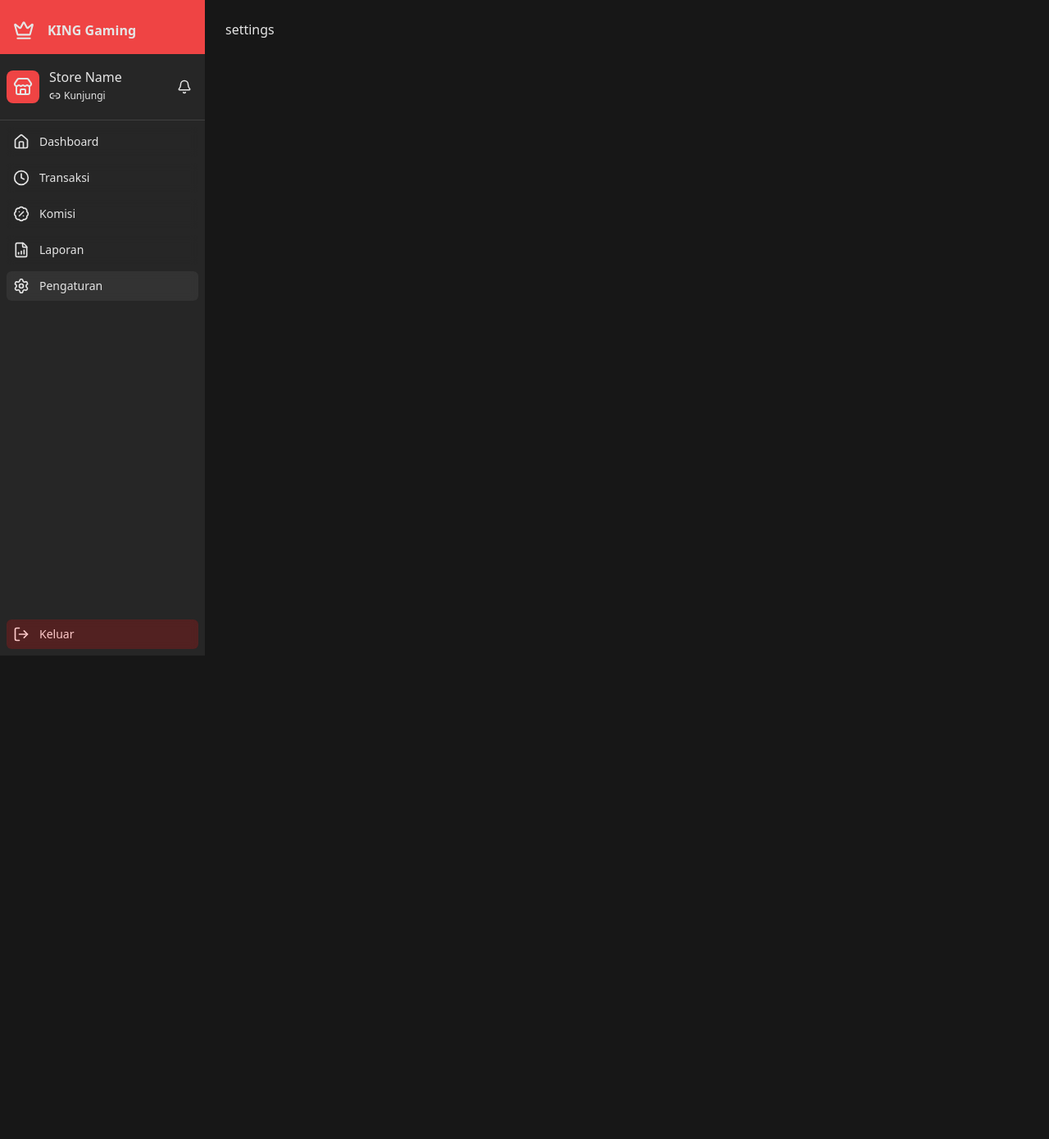
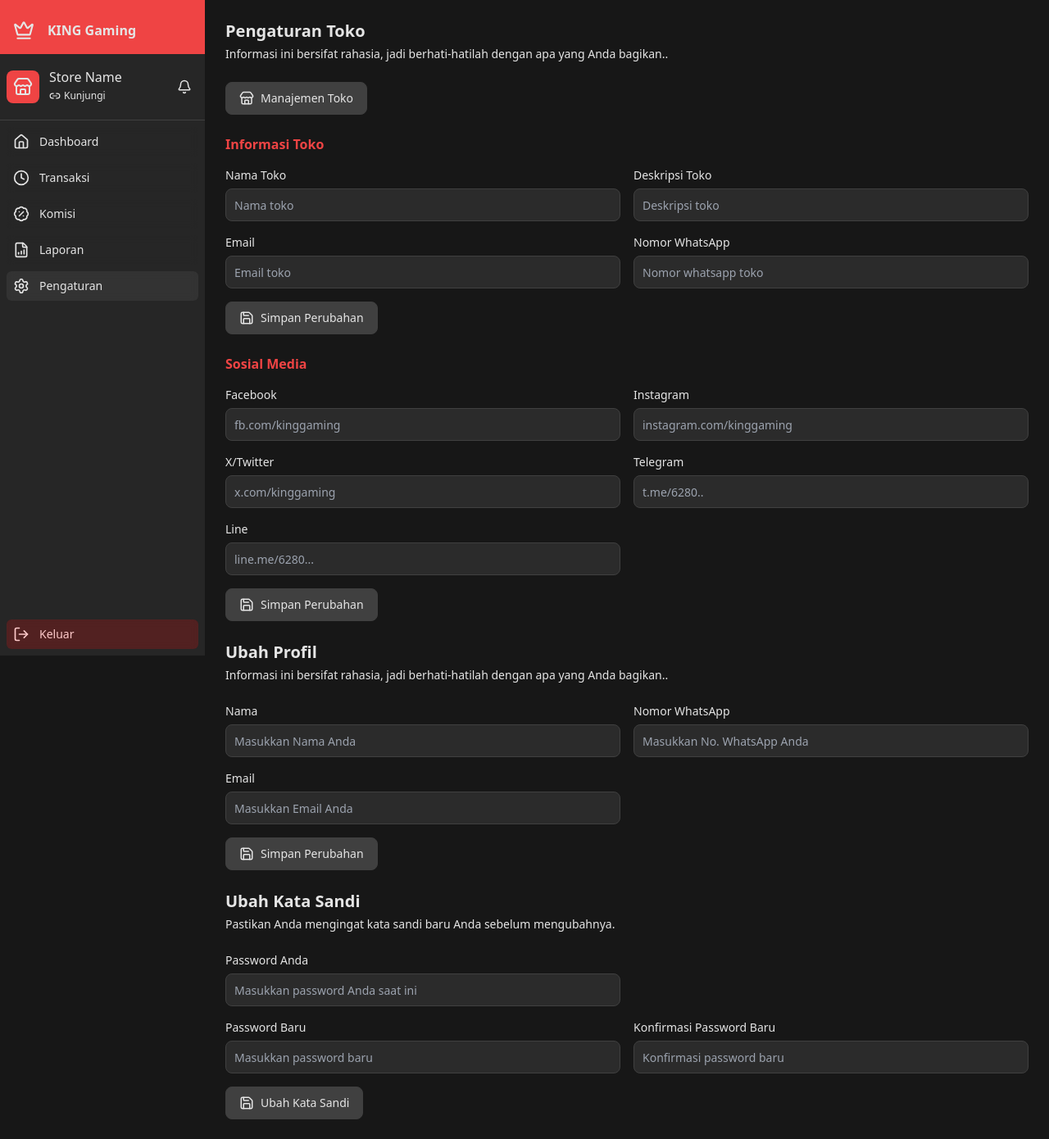
Before and after one commit to nvdstore/king-play, a SvelteKit app: page /dashboard/settings in a window 1280 px wide. Shown: the whole page at 82% size. Before the commit the page ends 800 px from the top, so only its background shows below. Built offline with nearby package versions, Linux system fonts and the light colour scheme.

Commit message:
update setting page

```diff
--- a/src/routes/dashboard/+layout.svelte
+++ b/src/routes/dashboard/+layout.svelte
@@ -6,22 +6,29 @@
 
 	onNavigate(() => {
 		$openSidebar = false;
-	})
+	});
 </script>
 
-<div class="grid md:grid-cols-[250px_1fr]">
+<div>
 	<!-- svelte-ignore a11y-click-events-have-key-events -->
-	<div role="button" tabindex="-1" class="{$openSidebar ? 'block md:hidden' : 'hidden' } absolute top-0 left-0 right-0 bottom-0 bg-neutral-900/80 z-40" on:click={() => $openSidebar = false}></div>
+	<div
+		role="button"
+		tabindex="-1"
+		class="{$openSidebar
+			? 'block md:hidden'
+			: 'hidden'} absolute top-0 left-0 right-0 bottom-0 bg-neutral-900/80 z-40"
+		on:click={() => ($openSidebar = false)}
+	></div>
 
 	<Sidebar />
 
 	<header class="flex items-center md:hidden sticky top-0 bg-neutral-800 z-20 space-x-4 py-2 px-4">
-		<button class="btn" on:click={() => $openSidebar = true}>
+		<button class="btn" on:click={() => ($openSidebar = true)}>
 			<Menu size={20} />
 		</button>
 
 		<button
-			on:click={() => goto('/dashboard/store-setting')}
+			on:click={() => goto('/dashboard/store')}
 			class="flex items-center gap-4 cursor-pointer w-full"
 		>
 			<div class="bg-red-500 rounded-lg h-10 w-10 flex items-center justify-center">
@@ -38,7 +45,7 @@
 		</button>
 	</header>
 
-	<main class="p-4 md:p-6 space-y-6">
+	<main class="p-4 md:p-6 space-y-6 md:ml-[250px]">
 		<div class="max-w-[980px] text-neutral-200 mx-auto">
 			<slot />
 		</div>
--- a/src/routes/dashboard/comission/+page.svelte
+++ b/src/routes/dashboard/comission/+page.svelte
@@ -48,10 +48,6 @@
 					<option value="50">50 Entries</option>
 					<option value="100">100 Entries</option>
 				</select>
-				<button class="btn">
-					<SortAsc size={18} class="md:mr-2" />
-					<span class="hidden md:block">Urutkan A-Z</span>
-				</button>
 				<button class="btn">
 					<DownloadCloud size={18} class="md:mr-2" />
 					<span class="hidden md:block">Ekspor ke XLSX</span>
--- a/src/routes/dashboard/report/+page.svelte
+++ b/src/routes/dashboard/report/+page.svelte
@@ -40,10 +40,6 @@
 					<option value="50">50 Entries</option>
 					<option value="100">100 Entries</option>
 				</select>
-				<button class="btn">
-					<SortAsc size={18} class="md:mr-2" />
-					<span class="hidden md:block">Urutkan A-Z</span>
-				</button>
 				<button class="btn">
 					<DownloadCloud size={18} class="md:mr-2" />
 					<span class="hidden md:block">Ekspor ke XLSX</span>
--- a/src/routes/dashboard/settings/+page.svelte
+++ b/src/routes/dashboard/settings/+page.svelte
@@ -1 +1,127 @@
-settings
+<script>
+	import { Save, Store } from 'lucide-svelte';
+</script>
+
+<section class="space-y-6">
+	<header class="space-y-1" id="store">
+		<h2 class="text-xl font-bold">Pengaturan Toko</h2>
+		<p class="text-sm">
+			Informasi ini bersifat rahasia, jadi berhati-hatilah dengan apa yang Anda bagikan..
+		</p>
+	</header>
+
+	<div class="md:flex">
+		<a href="/dashboard/store" class="btn">
+			<Store class="mr-2" size={18} />Manajemen Toko
+		</a>
+	</div>
+
+	<form class="space-y-4">
+		<h4 class="font-semibold text-red-500">Informasi Toko</h4>
+		<div class="grid md:grid-cols-2 gap-4">
+			<div class="input-group">
+				<label for="store-name" class="input-label">Nama Toko</label>
+				<input type="text" name="store-name" class="input" placeholder="Nama toko" />
+			</div>
+			<div class="input-group">
+				<label for="store-desc" class="input-label">Deskripsi Toko</label>
+				<input type="text" name="store-desc" class="input" placeholder="Deskripsi toko" />
+			</div>
+			<div class="input-group">
+				<label for="store-email" class="input-label">Email</label>
+				<input type="text" name="store-email" class="input" placeholder="Email toko" />
+			</div>
+			<div class="input-group">
+				<label for="store-phone" class="input-label">Nomor WhatsApp</label>
+				<input type="text" name="store-phone" class="input" placeholder="Nomor whatsapp toko" />
+			</div>
+		</div>
+		<button type="submit" class="btn"><Save class="mr-2" size={18} />Simpan Perubahan</button>
+	</form>
+
+	<form class="space-y-4">
+		<h4 class="font-semibold text-red-500">Sosial Media</h4>
+		<div class="grid md:grid-cols-2 gap-4">
+			<div class="input-group">
+				<label for="store-fb" class="input-label">Facebook</label>
+				<input type="text" name="store-fb" class="input" placeholder="fb.com/kinggaming" />
+			</div>
+			<div class="input-group">
+				<label for="store-ig" class="input-label">Instagram</label>
+				<input type="text" name="store-ig" class="input" placeholder="instagram.com/kinggaming" />
+			</div>
+			<div class="input-group">
+				<label for="store-twitter" class="input-label">X/Twitter</label>
+				<input type="text" name="store-twitter" class="input" placeholder="x.com/kinggaming" />
+			</div>
+			<div class="input-group">
+				<label for="store-tgram" class="input-label">Telegram</label>
+				<input type="text" name="store-tgram" class="input" placeholder="t.me/6280.." />
+			</div>
+			<div class="input-group">
+				<label for="store-line" class="input-label">Line</label>
+				<input type="text" name="store-line" class="input" placeholder="line.me/6280..." />
+			</div>
+		</div>
+		<button type="submit" class="btn"><Save class="mr-2" size={18} />Simpan Perubahan</button>
+	</form>
+
+	<header class="space-y-1" id="profile">
+		<h2 class="text-xl font-bold">Ubah Profil</h2>
+		<p class="text-sm">
+			Informasi ini bersifat rahasia, jadi berhati-hatilah dengan apa yang Anda bagikan..
+		</p>
+	</header>
+
+	<form class="space-y-4">
+		<div class="grid md:grid-cols-2 gap-4">
+			<div class="input-group">
+				<label for="user-name" class="input-label">Nama</label>
+				<input type="text" name="user-name" class="input" placeholder="Masukkan Nama Anda" />
+			</div>
+			<div class="input-group">
+				<label for="user-phone" class="input-label">Nomor WhatsApp</label>
+				<input
+					type="text"
+					name="user-phone"
+					class="input"
+					placeholder="Masukkan No. WhatsApp Anda"
+				/>
+			</div>
+			<div class="input-group">
+				<label for="user-email" class="input-label">Email</label>
+				<input type="text" name="user-email" class="input" placeholder="Masukkan Email Anda" />
+			</div>
+		</div>
+		<button type="submit" class="btn"><Save class="mr-2" size={18} />Simpan Perubahan</button>
+	</form>
+
+	<header class="space-y-1">
+		<h2 class="text-xl font-bold">Ubah Kata Sandi</h2>
+		<p class="text-sm">Pastikan Anda mengingat kata sandi baru Anda sebelum mengubahnya.</p>
+	</header>
+
+	<form class="space-y-4">
+		<div class="grid md:grid-cols-2 gap-4">
+			<div class="input-group">
+				<label for="user-name" class="input-label">Password Anda</label>
+				<input
+					type="text"
+					name="user-name"
+					class="input"
+					placeholder="Masukkan password Anda saat ini"
+				/>
+			</div>
+			<div class="hidden md:block" />
+			<div class="input-group">
+				<label for="user-email" class="input-label">Password Baru</label>
+				<input type="text" name="user-email" class="input" placeholder="Masukkan password baru" />
+			</div>
+			<div class="input-group">
+				<label for="user-email" class="input-label">Konfirmasi Password Baru</label>
+				<input type="text" name="user-email" class="input" placeholder="Konfirmasi password baru" />
+			</div>
+		</div>
+		<button type="submit" class="btn"><Save class="mr-2" size={18} />Ubah Kata Sandi</button>
+	</form>
+</section>
--- a/src/routes/dashboard/sidebar.svelte
+++ b/src/routes/dashboard/sidebar.svelte
@@ -21,7 +21,7 @@
 <aside
 	class="{!$openSidebar
 		? 'translate-x-[-250px]'
-		: 'w-[250px] translate-x-[0px]'} transition-transform delay-[0] fixed z-50 md:relative md:translate-x-0 md:flex flex-col h-screen bg-neutral-800 text-neutral-200"
+		: 'translate-x-[0px]'} transition-transform delay-[0] fixed w-[250px] z-50 md:translate-x-0 md:flex flex-col h-screen bg-neutral-800 text-neutral-200"
 >
 	<a href="/" class="flex items-center p-4 pt-6 gap-2 bg-red-500">
 		<Crown size={26} />
@@ -31,11 +31,14 @@
 	<div
 		class="hidden md:flex items-center p-2 py-4 gap-3 w-full border-b border-neutral-700 hover:bg-neutral-900/50 transition-all"
 	>
-		<a href="/dashboard/store-setting" class="bg-red-500 rounded-lg h-10 w-10 flex items-center justify-center">
+		<a
+			href="/dashboard/store"
+			class="bg-red-500 rounded-lg h-10 w-10 flex items-center justify-center"
+		>
 			<Store />
 		</a>
 		<div class="text-left">
-			<a href="/dashboard/store-setting">
+			<a href="/dashboard/store">
 				<h4 class="text-md font-medium">Store Name</h4>
 			</a>
 			<a href="/" target="_blank" class="text-xs inline-flex items-center hover:underline gap-1">
--- a/src/routes/dashboard/store-setting/+page.svelte
+++ /dev/null
@@ -1 +0,0 @@
-store setting
--- /dev/null
+++ b/src/routes/dashboard/store/+page.svelte
@@ -0,0 +1 @@
+store
--- a/src/routes/dashboard/transaction-list.svelte
+++ b/src/routes/dashboard/transaction-list.svelte
@@ -60,10 +60,6 @@
 					<option value="100">100 Entries</option>
 				</select>
 				<button class="btn">
-					<SortAsc size={18} class="md:mr-2" />
-					<span class="hidden md:block">Urutkan A-Z</span>
-				</button>
-				<button class="btn">
 					<DownloadCloud size={18} class="md:mr-2" />
 					<span class="hidden md:block">Ekspor ke XLSX</span>
 				</button>
```
